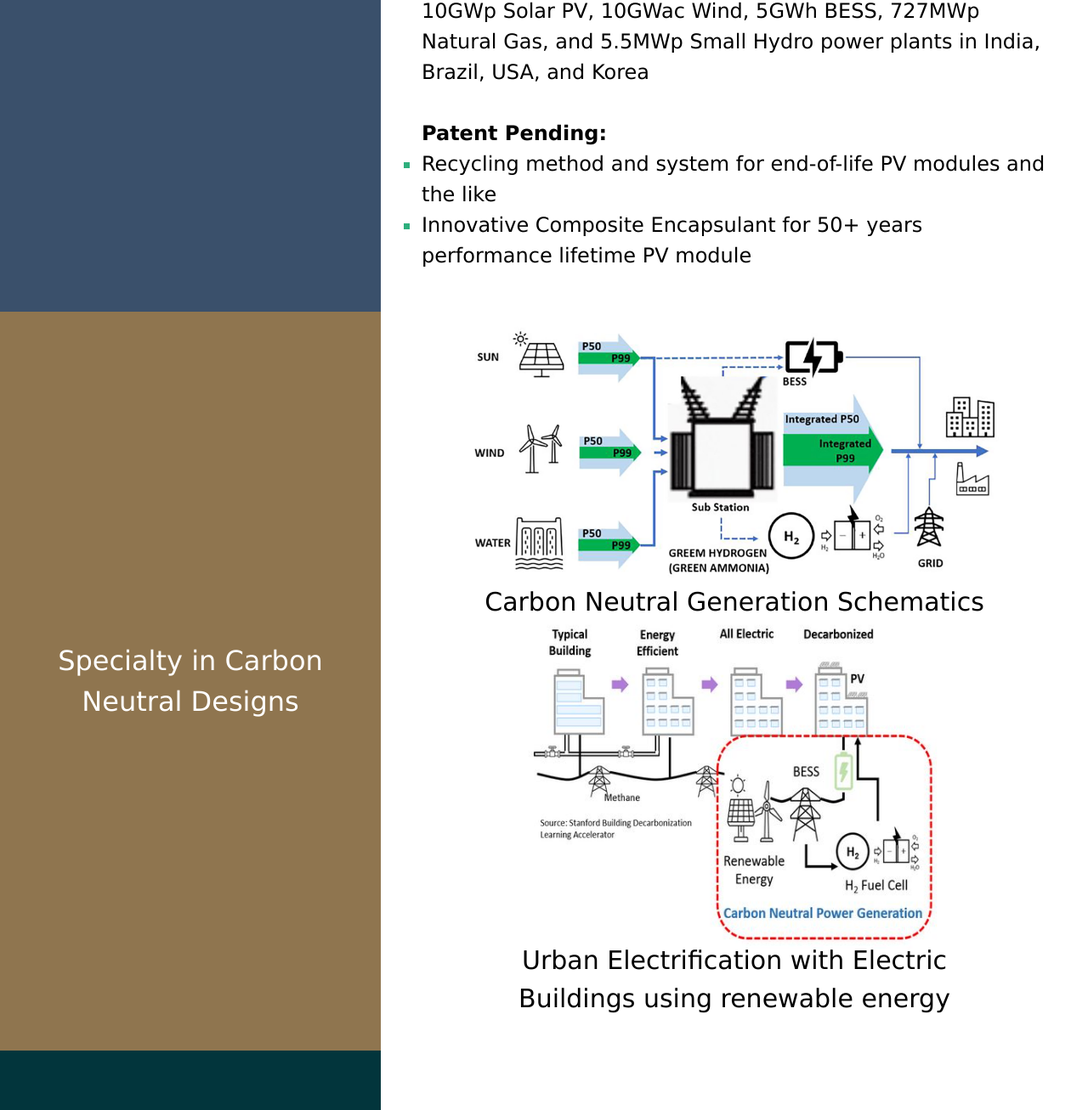
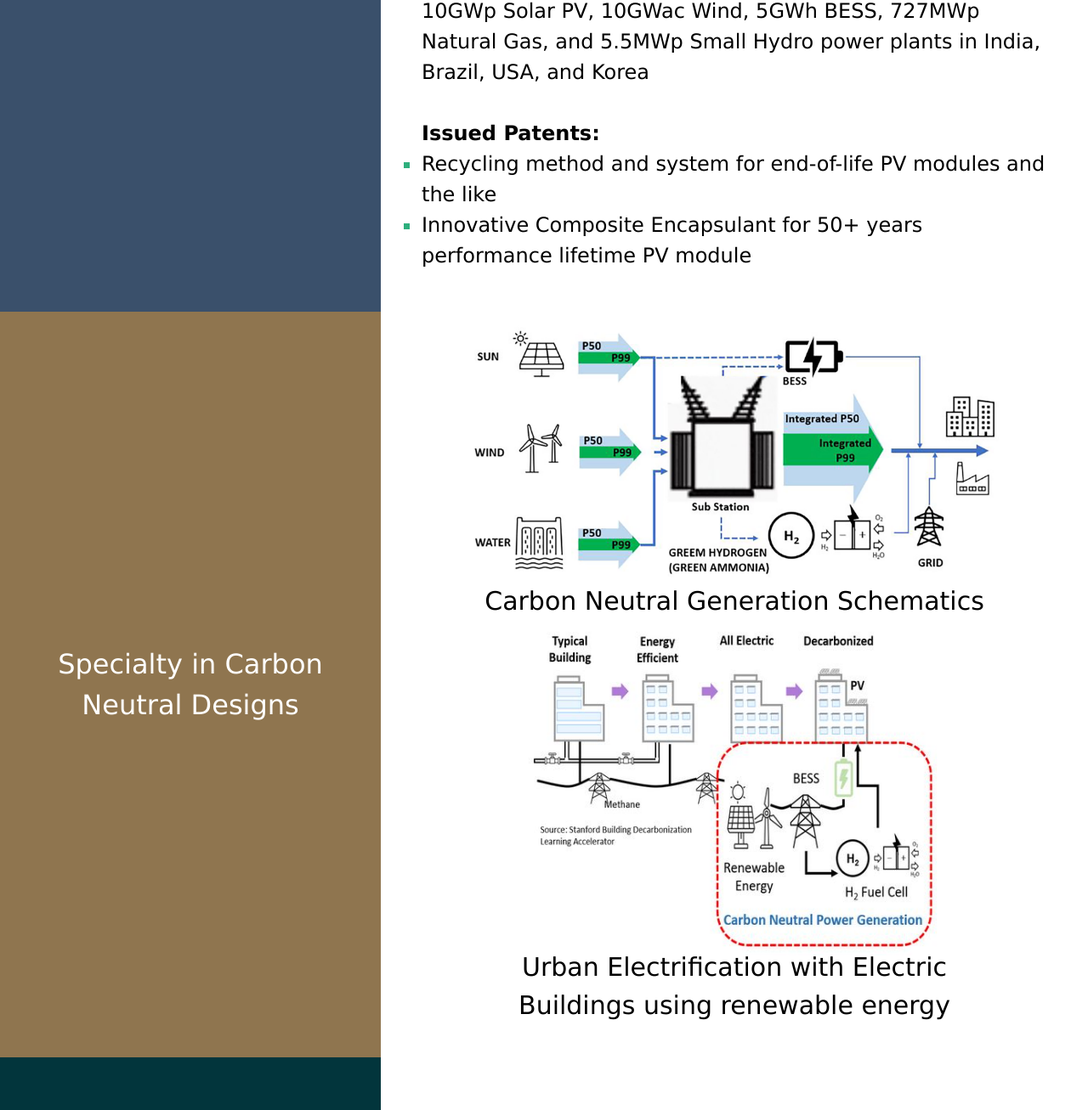
Before and after one commit to tedkim97/kjtenergy_website, a website: page index.html in a window 1280 px wide. Shown: the part 1453-2760 px from the top of the page at 85% size. Drawn offline with Linux system fonts and the light colour scheme.

Commit message:
Updating images

```diff
--- a/index.html
+++ b/index.html
@@ -48,6 +48,11 @@
         <p>Specializing in carbon neutral power generation designs, recycling and repowering of end-of-live PV power plants, and consulting PV + BESS projects</p>
       </div>
     </div>
+    <div class="contentpane flex" style="align-items: center">
+      <div>
+        <img src=assets/carbon_neutral.jpg>
+      </div>
+    </div>
   </div>
 
   <div id="about" class="information">
@@ -64,7 +69,7 @@
       10GWp Solar PV, 10GWac Wind, 5GWh BESS, 727MWp Natural Gas, and 5.5MWp Small Hydro power plants in India, Brazil, USA, and Korea
 
       <br><br>
-      <b>Patent Pending:</b>
+      <b>Issued Patents:</b>
       <ul>
         <li>Recycling method and system for end-of-life PV modules and the like</li>
         <li>Innovative Composite Encapsulant for 50+ years performance lifetime PV module</li>
@@ -77,11 +82,11 @@
         <p>Specialty in Carbon Neutral Designs</p>
     </div>
     <div class="contentpane" class="bg-white p-4">
-      <figure class="scale-125 pb-2">
+      <figure class="scale-125 pb-3">
         <img src=assets/carbon_neutral.jpg class="max-w-full" style="margin:0 auto">
         <figcaption>Carbon Neutral Generation Schematics</figcaption>
       </figure>
-      <figure class="pt-4">
+      <figure class="pt-5">
         <img src=assets/carbon_neutral_generation_2.jpg style="margin:0 auto">
         <figcaption class="scale-125">Urban Electrification with Electric Buildings using renewable energy</figcaption>
       </figure>
```
Also changed, not shown: style.css.
